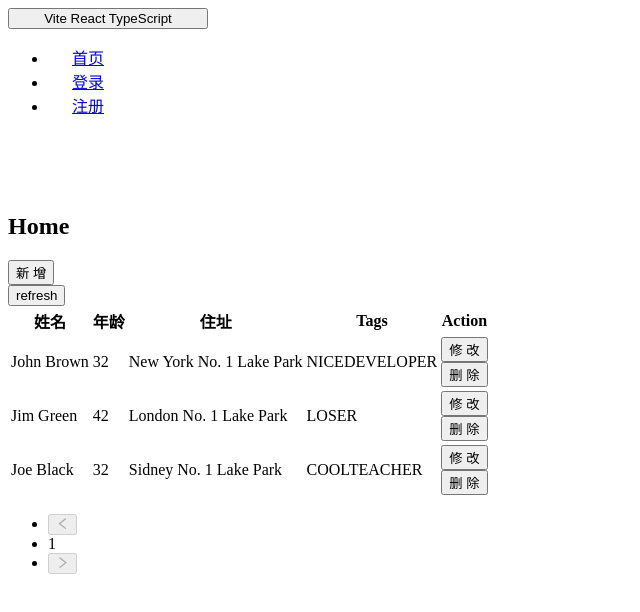
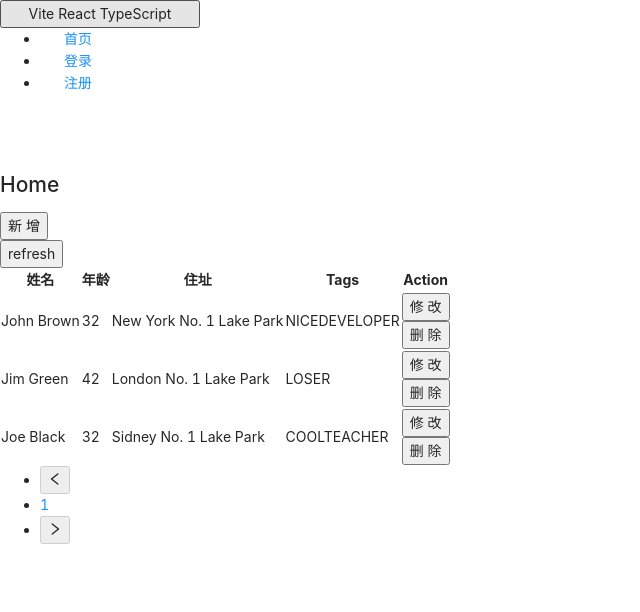
Before and after one commit to JS-banana/vite-react-ts, a React (Vite) app: page /home in a window 1280 px wide. Shown: the top 612 px of the page, without its empty margins (0-640 px from the left). Built offline with nearby package versions, Linux system fonts and the light colour scheme.

Commit message:
📦 update：component

```diff
--- a/src/index.tsx
+++ b/src/index.tsx
@@ -5,6 +5,8 @@ import ReactDOM from 'react-dom';
 
 import App from './App';
 
+import 'antd/lib/style/index.css';
+
 ReactDOM.render(
   <StrictMode>
     <App />
--- a/src/pages/Home.tsx
+++ b/src/pages/Home.tsx
@@ -48,7 +48,7 @@ const Home: React.FC = () => {
       key: 'tags',
       dataIndex: 'tags',
       // eslint-disable-next-line react/display-name
-      render: (tags) => (
+      render: (tags: any[]) => (
         <>
           {tags?.map((tag) => {
             let color = tag.length > 5 ? 'geekblue' : 'green';
@@ -68,7 +68,7 @@ const Home: React.FC = () => {
       title: 'Action',
       key: 'action',
       // eslint-disable-next-line react/display-name
-      render: (_, record) => (
+      render: (_: any, record: { key: string }) => (
         <Space size="middle">
           <Button
             type="primary"
--- a/src/pages/User/Login.tsx
+++ b/src/pages/User/Login.tsx
@@ -1,13 +1,11 @@
 import { Button, Card, Form, Input } from 'antd';
 import React from 'react';
-
 import useStore from '../../store';
 
 const Login: React.FC = () => {
   const user = useStore((state) => state.user);
   const setUser = useStore((state) => state.setUser);
 
-  b;
   function a() {
     ('123');
     // console.log(a);
```
Also changed, not shown: src/pages/User/Register.tsx (+3 -5 lines).
